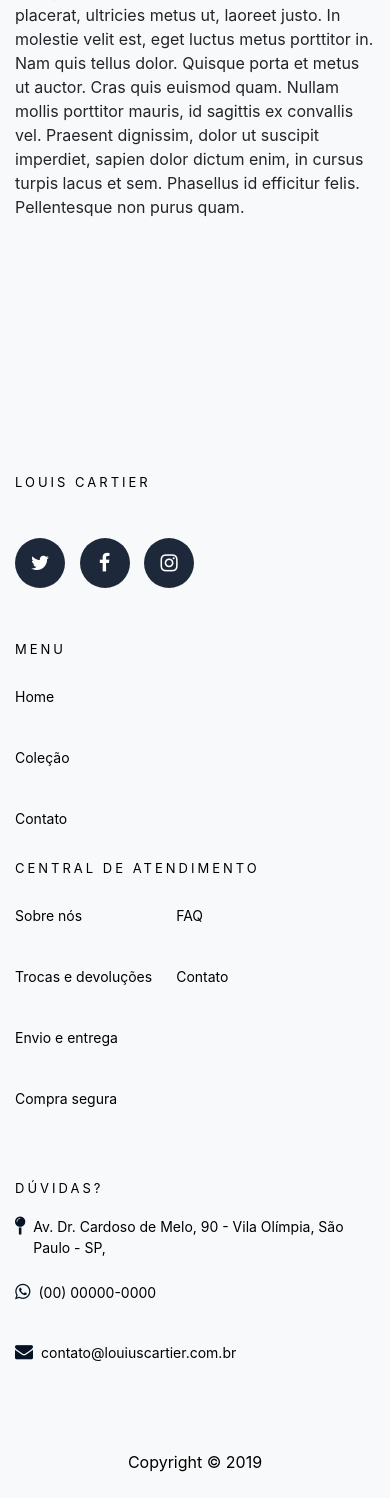
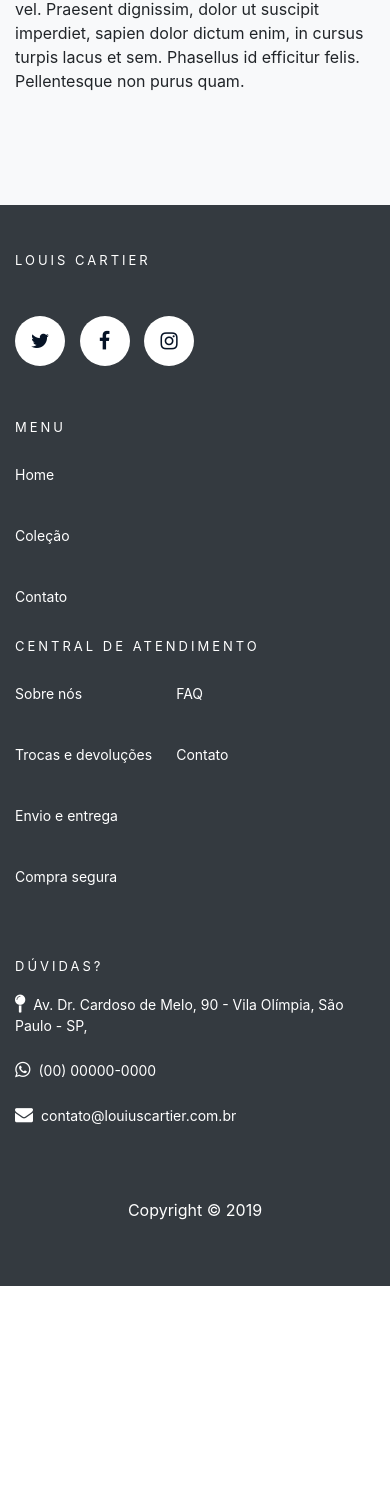
Before and after one commit to rainesantana/louis-cartier, a PHP site: page / in a window 390 px wide. Shown: the part 3039-4537 px from the top of the page. After the commit the page ends 4325 px from the top, so only its background shows below. Run offline with PHP 8.4, Linux system fonts and the light colour scheme.

Commit message:
correção imagem mobile/alteração cor footer

```diff
--- a/assets/css/footer.css
+++ b/assets/css/footer.css
@@ -1,7 +1,7 @@
 .footer {
     font-size: 16px;
     padding: 7em 0;
-    color: #000000;
+    color: #fff;
 }
 
 .footer .footer-logo {
@@ -24,7 +24,7 @@
 }
 
 .footer .footer-column ul li a {
-    color: #000000;
+    color: #fff;
 }
 
 .footer .footer-column .btn-primary {
@@ -46,7 +46,7 @@
     width: 50px;
     display: block;
     float: left;
-    background-color: rgba(6, 19, 38, 0.9);
+    background-color: #fff;
     border-radius: 50%;
     position: relative;
 }
@@ -59,14 +59,18 @@
     -webkit-transform: translate(-50%, -50%);
     -ms-transform: translate(-50%, -50%);
     transform: translate(-50%, -50%);
-    color: #fff;
+    color: rgba(6, 19, 38);
 }
 
 .footer-social li a:hover i:before {
     color: #adacac;
 }
 
-.footer-column .block-23 i:before {
-    color: #061326;
+.footer-column .duvidas ul {
+    list-style: none;
+}
+
+.footer-column .duvidas i:before {
+    color: #fff;
     font-size: 18px;
 }
--- a/assets/css/home.css
+++ b/assets/css/home.css
@@ -309,7 +309,7 @@
 
 @media (max-width: 767.98px) {
     .img-featured {
-        height: 300px;
+        height: auto;
         margin-bottom: 40px;
     }
 }
@@ -625,12 +625,6 @@
 .section {
     padding: 3em 0;
     position: relative;
-}
-
-@media (max-width: 767.98px) {
-    .section {
-        padding: 6em 0;
-    }
 }
 
 @media (min-width: 768px) {
--- a/footer.php
+++ b/footer.php
@@ -1,4 +1,4 @@
-<footer class="footer bg-light section">
+<footer class="footer bg-dark section">
         <div class="container">
             <div class="row mb-5">
                 <div class="col-md">
@@ -41,8 +41,8 @@
                 <div class="col-md">
                     <div class="footer-column mb-4">
                         <h2>Dúvidas?</h2>
-                        <div class="block-23 mb-3">
-                            <ul>
+                        <div class="duvidas mb-3">
+                            <ul class="pl-0">
                                 <li><i class="fa fa-map-pin mr-2"></i><span class="text">Av. Dr. Cardoso de Melo, 90 - Vila Olímpia, São Paulo - SP,</span></li>
                                 <li><a href="#"><i class="fa fa-whatsapp mr-2"></i><span class="text">(00) 00000-0000</span></a></li>
                                 <li><a href="#"><i class="fa fa-envelope mr-2"></i><span class="text">contato@louiuscartier.com.br</span></a></li>
```
